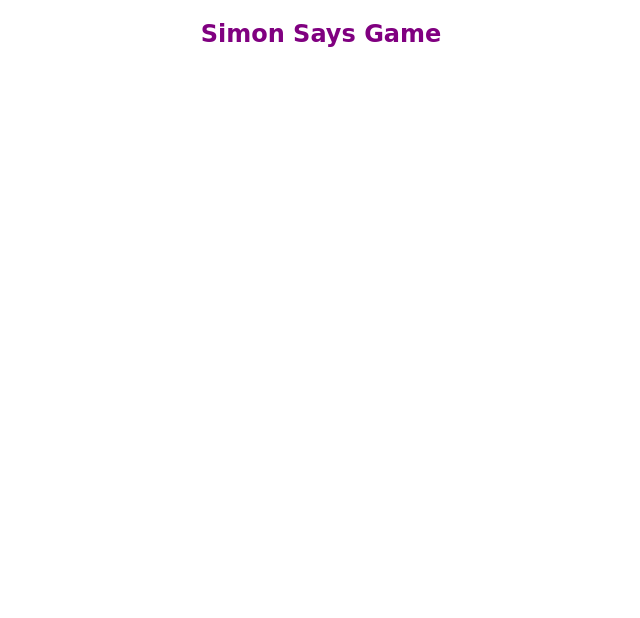
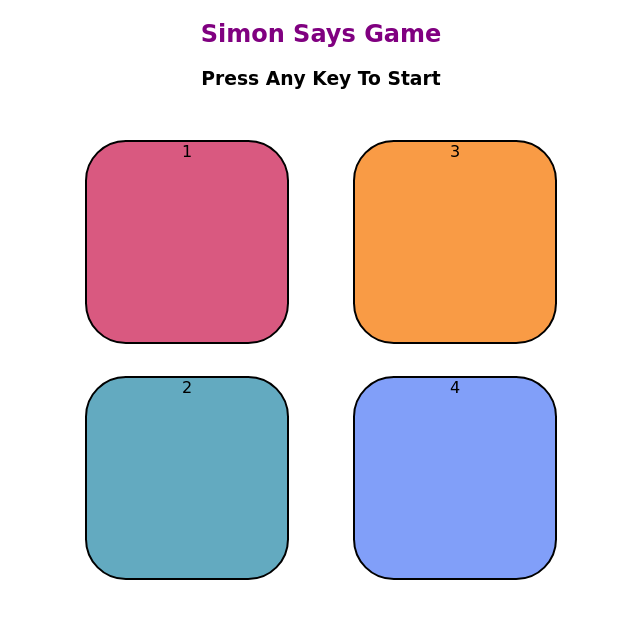
Before and after one commit to SinghSaurabh030/SimonSays, a plain HTML site: page SimonSays/index.html in a window 1280 px wide. Shown: the whole page, without its empty margins (319-959 px from the left). Drawn offline with Linux system fonts and the light colour scheme; a web font is replaced by a local one.

Commit message:
Updated index.html

```diff
--- a/SimonSays/index.html
+++ b/SimonSays/index.html
@@ -11,6 +11,18 @@
 </head>
 <body>
     <h2>Simon Says Game</h2>
+    <h3 >Press Any Key To Start</h3>
+
+    <div class="container">
+        <div class="container-one">
+            <div class="box red" type="button" id="red">1</div>
+            <div class="box green" type="button" id="green">2</div>
+        </div>
+        <div class="container-two">
+            <div class="box yellow" type="button" id="yellow">3</div>
+            <div class="box purple" type="button" id="purple">4</div>
+        </div>
+    </div>
     <script src="app.js"></script>
 </body>
 </html>
```
